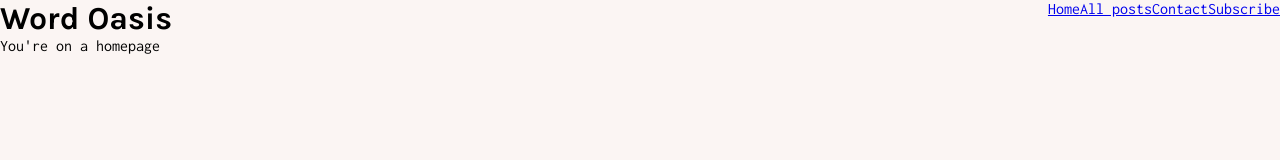
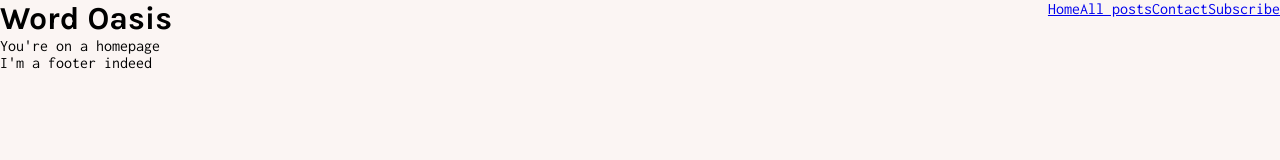
Before and after one commit to hebiscus/Word-Oasis-Client, a React (Vite) app: page / in a window 1280 px wide. Shown: the top 160 px of the page. Built offline with nearby package versions, Linux system fonts and the light colour scheme.

Commit message:
add initial footer component

```diff
--- /dev/null
+++ b/components/Footer/Footer.tsx
@@ -0,0 +1,11 @@
+
+
+function Footer() {
+    return (
+        <div id="footer">
+            I'm a footer indeed
+        </div>
+    )
+}
+
+export default Footer;
--- a/src/App.tsx
+++ b/src/App.tsx
@@ -1,12 +1,14 @@
 import "./App.scss";
 import CustomRouter from "../components/CustomRouter";
 import Navbar from "../components/navbar/Navbar";
+import Footer from "../components/Footer/Footer";
 
 function App() {
   return (
     <>
       <Navbar />
       <CustomRouter />
+      <Footer />
     </>
   )
 }
```
Also changed, not shown: components/Footer/footer.scss (added).
